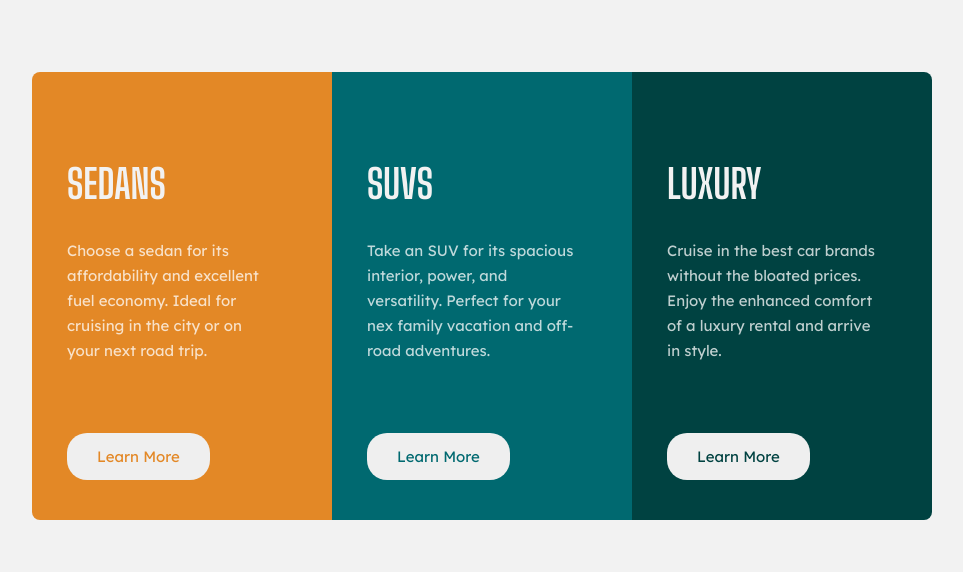
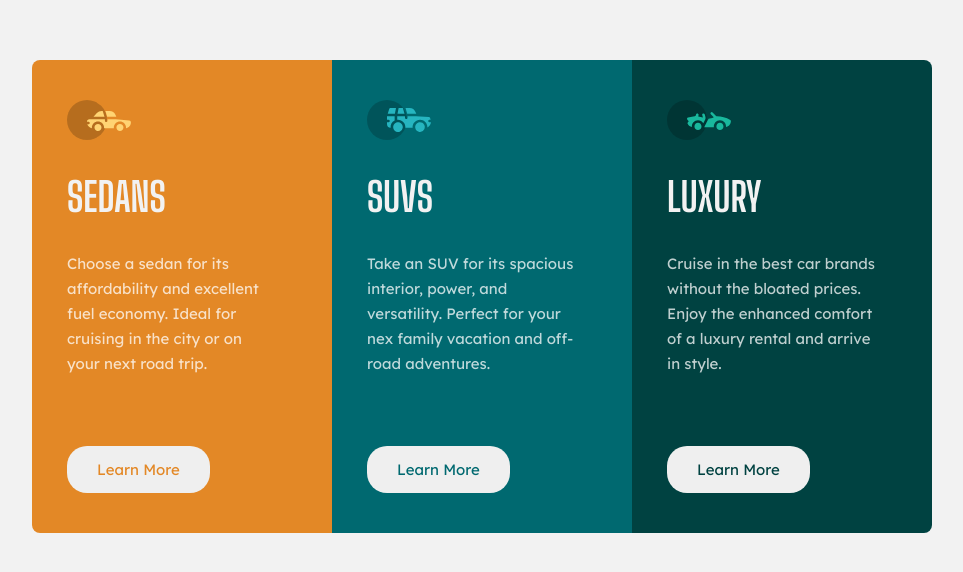
Before and after one commit to MartynaGit/3-column-cards, a plain HTML site: page index.html in a window 1280 px wide. Shown: the part 104-676 px from the top of the page, without its empty margins (158-1121 px from the left). Drawn offline with Linux system fonts and the light colour scheme; the site is published under a folder, as on GitHub Pages, so addresses that start at the root find nothing.

Commit message:
fuck the img

```diff
--- a/index.html
+++ b/index.html
@@ -16,19 +16,19 @@
 <body>
     <div class="cards">
         <div class="card card-one">
-            <img src="/images/icon-sedans.svg" alt="">
+            <img src="images/icon-sedans.svg" alt="">
             <h1 class="card-title">sedans</h1>
             <p class="card-txt">Choose a sedan for its <br> affordability and excellent fuel <br>  economy. Ideal for cruising in <br> the city or on your next road <br> trip.</p>
             <button>Learn More</button>
         </div>
         <div class="card card-two">
-            <img src="/images/icon-suvs.svg" alt="">
+            <img src="images/icon-suvs.svg" alt="">
             <h1 class="card-title">Suvs</h1>
             <p class="card-txt">Take an SUV for its spacious <br> interior, power, and versatility. <br>Perfect for your nex family <br> vacation and off-road <br> adventures.</p>
             <button>Learn More</button>
         </div>
         <div class="card card-three">
-            <img src="/images/icon-luxury.svg" alt="">
+            <img src="images/icon-luxury.svg" alt="">
             <h1 class="card-title">Luxury</h1>
             <p class="card-txt">Cruise in the best car brands <br> without the bloated prices. <br>Enjoy the enhanced comfort of <br> a luxury rental and arrive in <br> style.</p>
             <button>Learn More</button>
```
